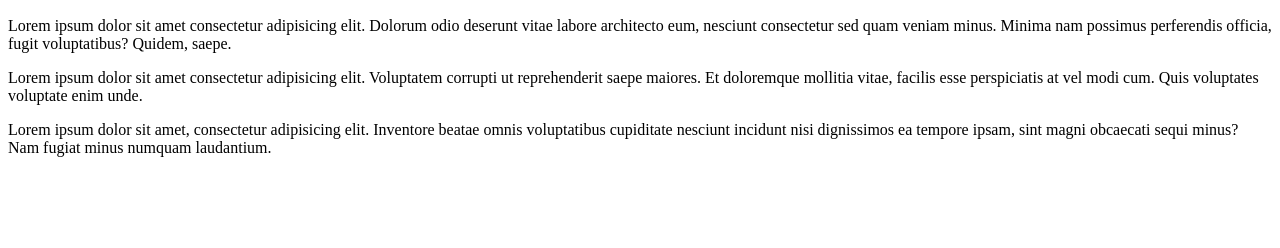
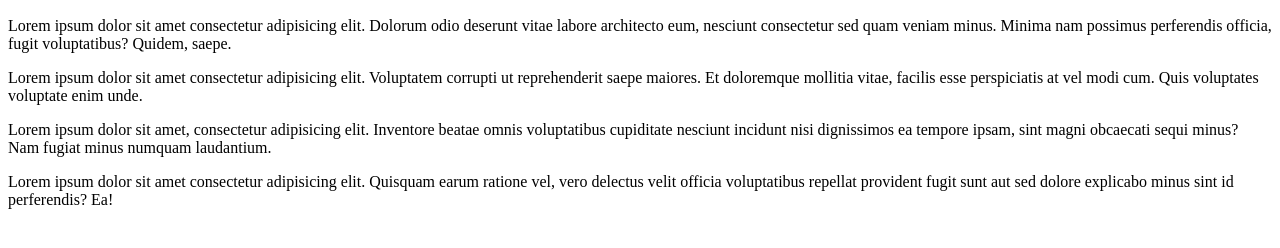
Before and after one commit to jgabrielgl800-dotcom/meu_projeto, a plain HTML site: page teste/index.html in a window 1280 px wide. Shown: the part 110-358 px from the top of the page. Drawn offline with Linux system fonts and the light colour scheme.

Commit message:
Segundo commit

```diff
--- a/teste/index.html
+++ b/teste/index.html
@@ -11,5 +11,6 @@
     <p>Lorem ipsum dolor sit amet consectetur adipisicing elit. Dolorum odio deserunt vitae labore architecto eum, nesciunt consectetur sed quam veniam minus. Minima nam possimus perferendis officia, fugit voluptatibus? Quidem, saepe.</p>
     <p>Lorem ipsum dolor sit amet consectetur adipisicing elit. Voluptatem corrupti ut reprehenderit saepe maiores. Et doloremque mollitia vitae, facilis esse perspiciatis at vel modi cum. Quis voluptates voluptate enim unde.</p>
     <p>Lorem ipsum dolor sit amet, consectetur adipisicing elit. Inventore beatae omnis voluptatibus cupiditate nesciunt incidunt nisi dignissimos ea tempore ipsam, sint magni obcaecati sequi minus? Nam fugiat minus numquam laudantium.</p>
+    <p>Lorem ipsum dolor sit amet consectetur adipisicing elit. Quisquam earum ratione vel, vero delectus velit officia voluptatibus repellat provident fugit sunt aut sed dolore explicabo minus sint id perferendis? Ea!</p>
 </body>
 </html>
```
